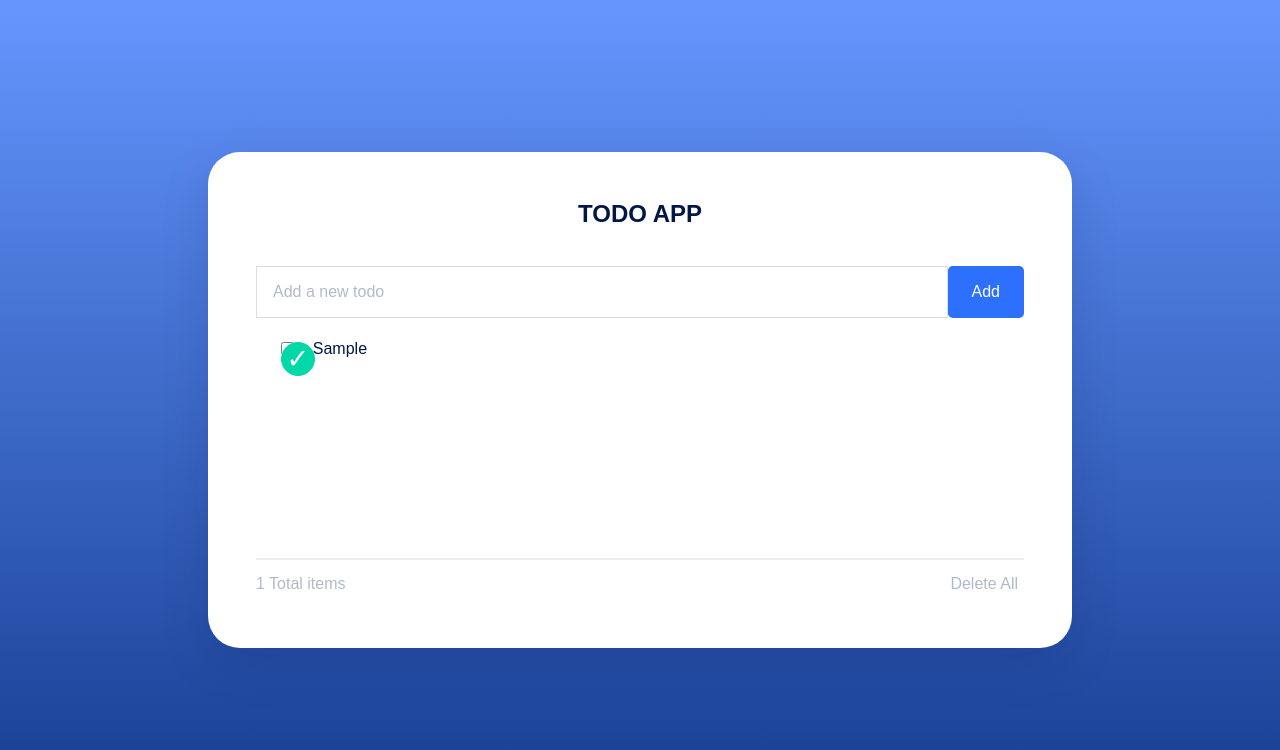
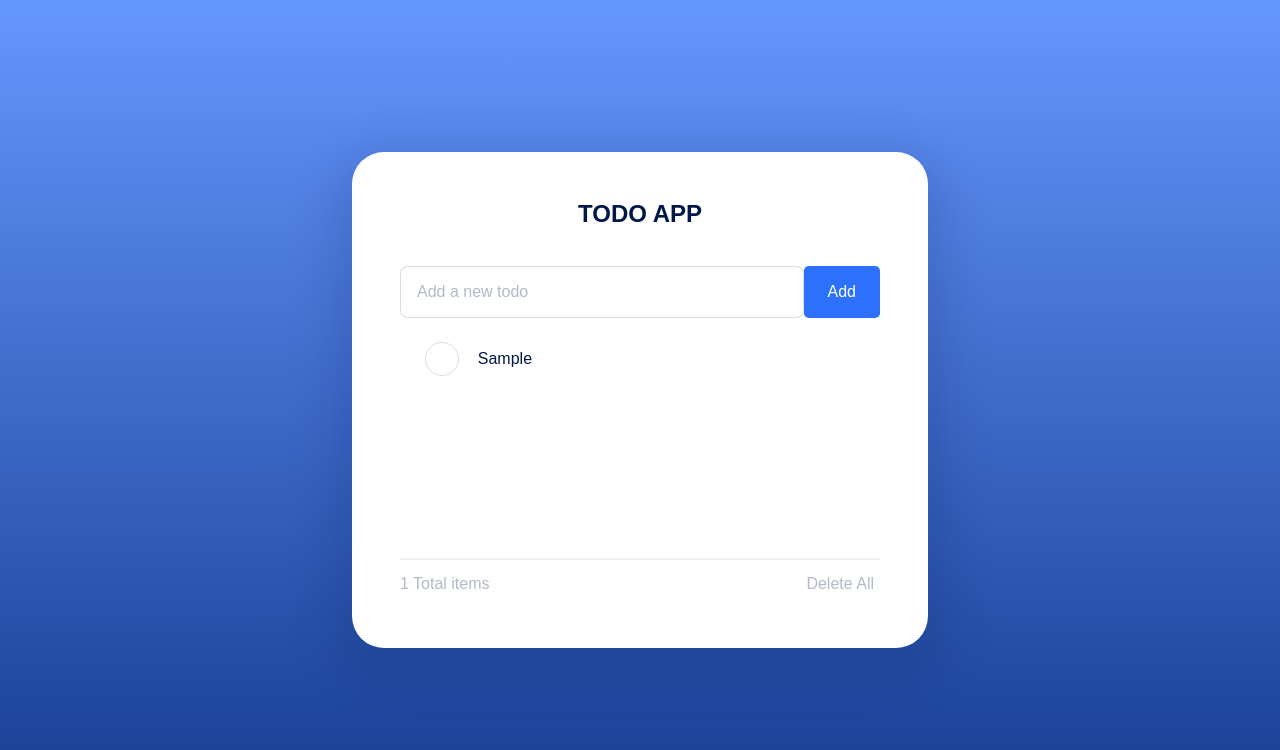
Before and after one commit to SidraDarmawan/to-do-app, a plain HTML site: page index.html in a window 1280 px wide. Both pictures are taken after typing "Sample" into the empty fields and a click on the button "Add". Drawn offline with Linux system fonts and the light colour scheme.

Commit message:
Update: style

```diff
--- a/style.css
+++ b/style.css
@@ -30,19 +30,24 @@ body {
     font-size: 1rem;
     padding: 0.7rem 1.5rem;
     border-radius: 0.3rem;
+    background-color: var(--blue);
     border: none;
-  background-color: var(--blue);
+    /* position: absolute; */
+    /* right: 0.5rem; */
+    /* bottom: 0.5rem; */
   }
 
   h1,
   h2,
   h3,
   h4,
-h4,
+  h5,
   h6,
   p {
-    margin: 0%;
+    margin: 0;
   }
+
+  /* Todo Container */
 
   .todo {
     display: flex;
@@ -53,7 +58,8 @@ p {
     padding: 3rem;
     height: 50%;
     width: 60%;
-    box-shadow: 0 1rem 3rem rgba(0, 23, 71, 0.15);
+    box-shadow: 0 1rem 3rem 1rem rgba(0, 23, 71, 0.15);
+    max-width: 30rem;
   }
 
   h2 {
@@ -74,6 +80,7 @@ h2 {
     display: flex;
     width: 100%;
     border: 0.06rem solid #d2d2d2bf;
+    border-radius: 0.5rem;
     padding: 1rem;
     font-size: 1rem;
   }
@@ -116,6 +123,13 @@ li {
     text-decoration: line-through;
   }
 
+  input[type="checkbox"] {
+    appearance: none;
+    -webkit-appearance: none;
+    -moz-appearance: none;
+    cursor: pointer;
+  }
+
   input[type="checkbox"]::before {
     content: "\2713";
     display: inline-block;
@@ -128,7 +142,7 @@ input[type="checkbox"]::before {
     color: transparent;
   }
 
-input[type="checkbox"]::before {
+  input[type="checkbox"]:checked::before {
     color: var(--white);
     background-color: var(--green);
     border: 0.06rem solid var(--green);
@@ -157,7 +171,6 @@ input[type="checkbox"]::before {
     font-size: 1rem;
     cursor: pointer;
   }
-
   .counter-container button:hover {
     text-decoration: underline;
   }
```
Lines whose indentation alone changed are shown as unchanged.
